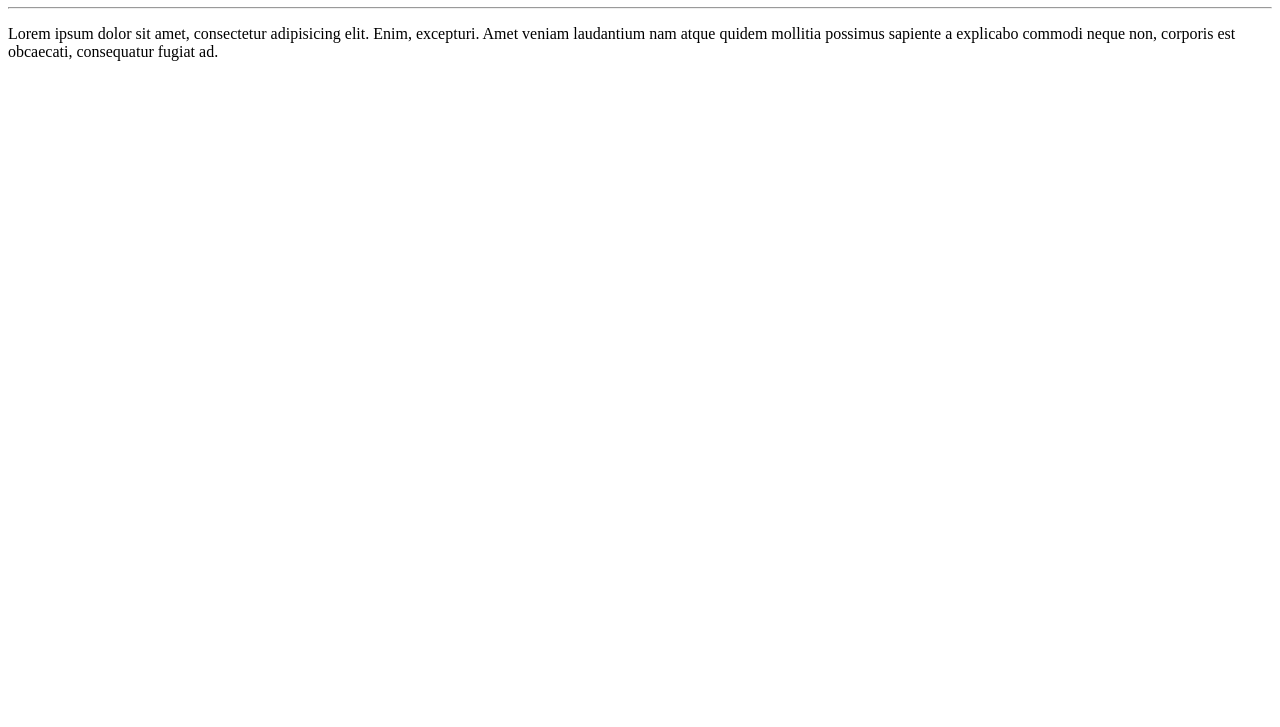
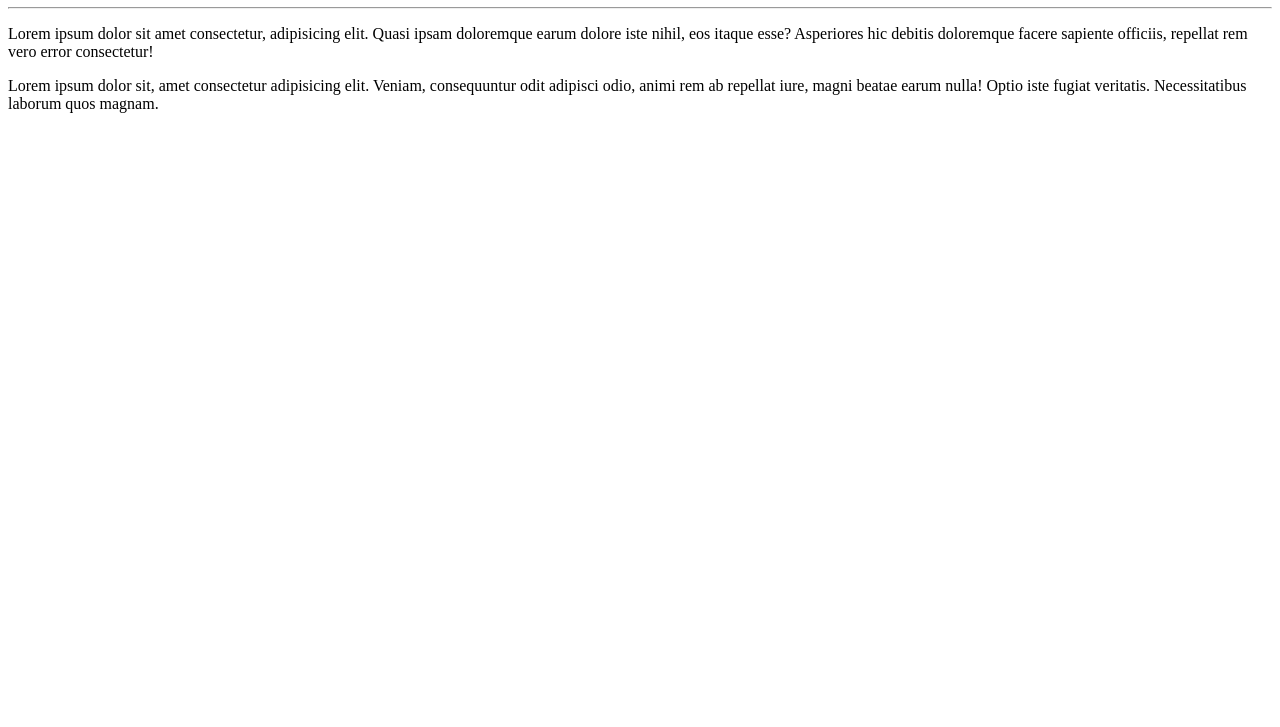
Before and after one commit to antonkls-prog/Ola-mundo, a plain HTML site: page Site-exemplo/index.html in a window 1280 px wide. Shown: the part 73-800 px from the top of the page. Drawn offline with Linux system fonts and the light colour scheme.

Commit message:
add um parágrafo

```diff
--- a/Site-exemplo/index.html
+++ b/Site-exemplo/index.html
@@ -9,6 +9,11 @@
 <body>
     <h1>Olá, mundo!!</h1>
     <hr>
-    <p>Lorem ipsum dolor sit amet, consectetur adipisicing elit. Enim, excepturi. Amet veniam laudantium nam atque quidem mollitia possimus sapiente a explicabo commodi neque non, corporis est obcaecati, consequatur fugiat ad.</p>
+    <p>Lorem ipsum dolor sit amet consectetur, adipisicing elit. Quasi ipsam doloremque earum dolore iste nihil, eos itaque esse? Asperiores hic debitis doloremque facere sapiente officiis, repellat rem vero error consectetur!</p>
+    <p>Lorem ipsum dolor sit, amet consectetur adipisicing elit. Veniam, consequuntur odit adipisci odio, animi rem ab repellat iure, magni beatae earum nulla! Optio iste fugiat veritatis. Necessitatibus laborum quos magnam.</p>
+
+
 </body>
+
+
 </html>
```
